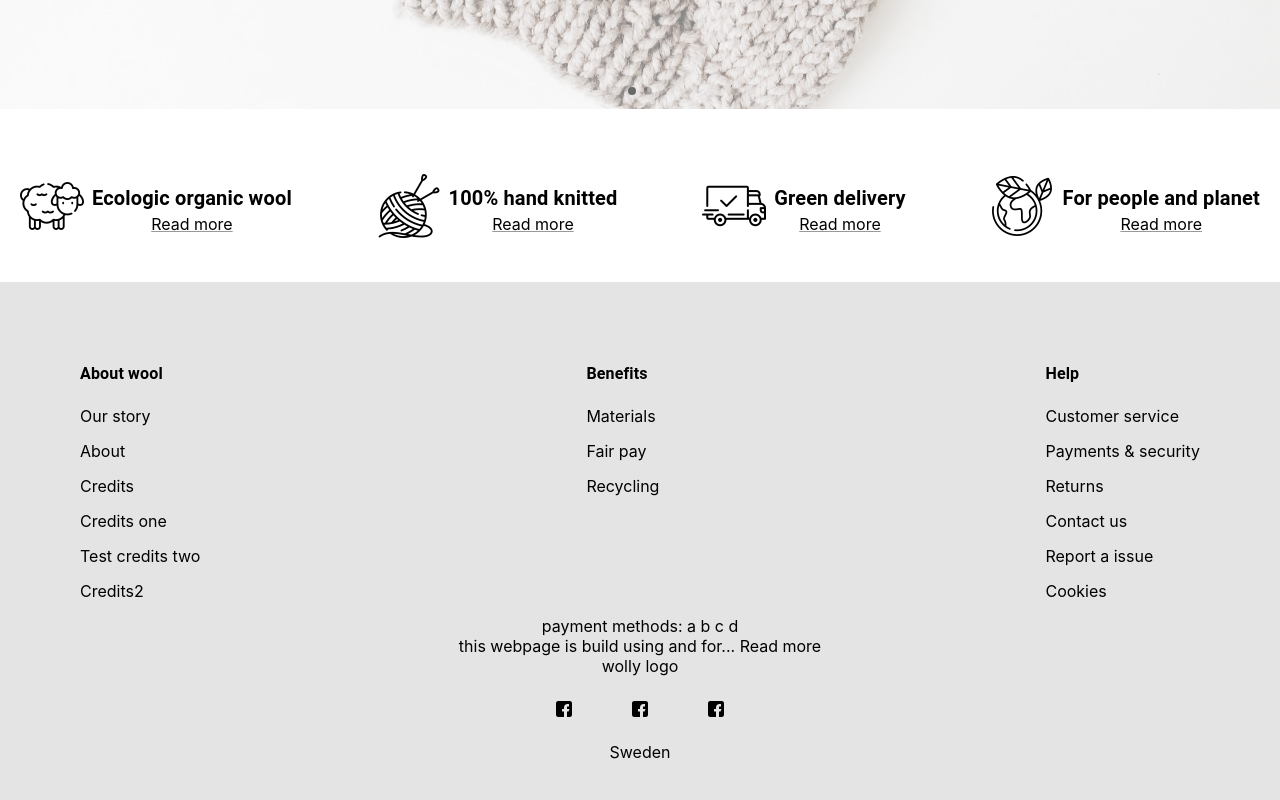
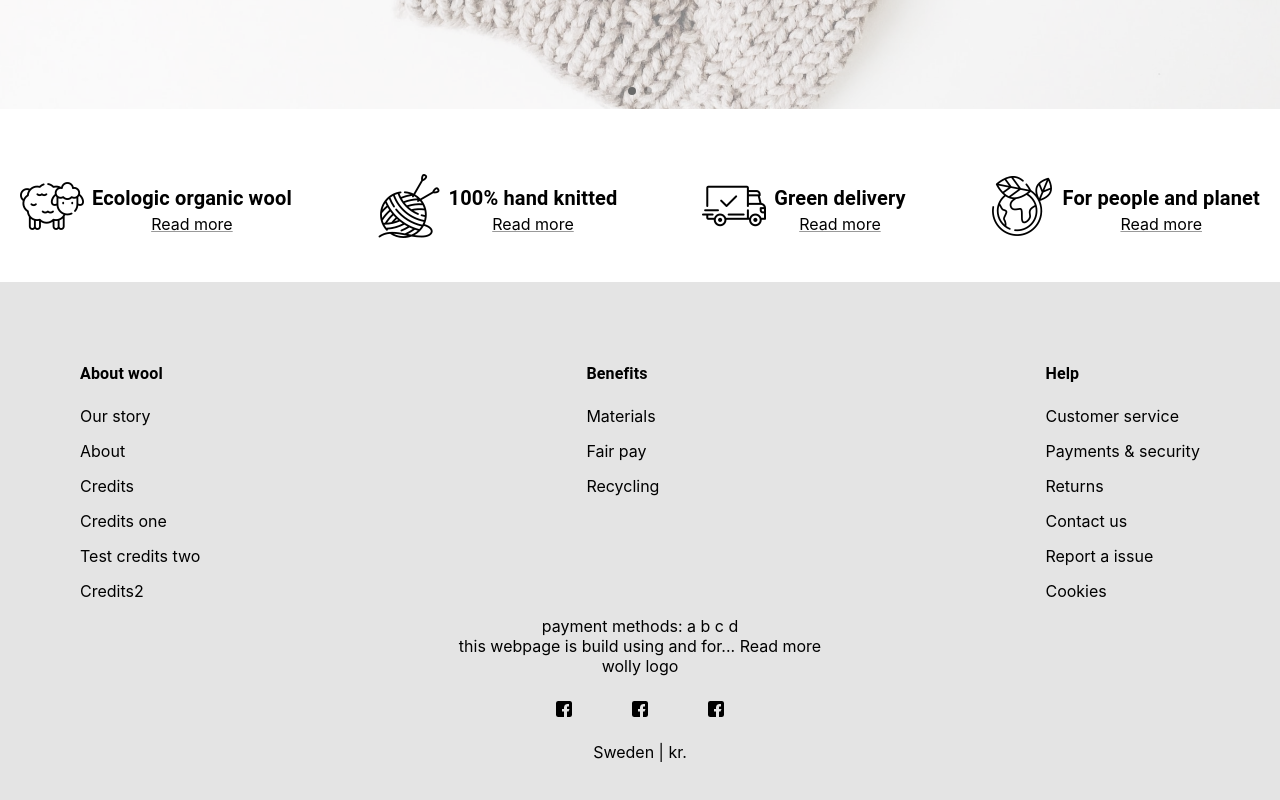
Before and after one commit to GoranAviani/react_web, a React (Create React App) app: page / in a window 1280 px wide. Shown: the part 611-1411 px from the top of the page. Built offline with nearby package versions, Linux system fonts and the light colour scheme.

Commit message:
footer improvements

```diff
--- a/src/components/Footer/Footer.js
+++ b/src/components/Footer/Footer.js
@@ -60,7 +60,7 @@ const Footer = () => {
             <Spacer axis="vertical" size={25}/>
 
             <div className='OurCountry'>
-                Sweden
+                Sweden | kr.
             </div>
         </div>
 
```
